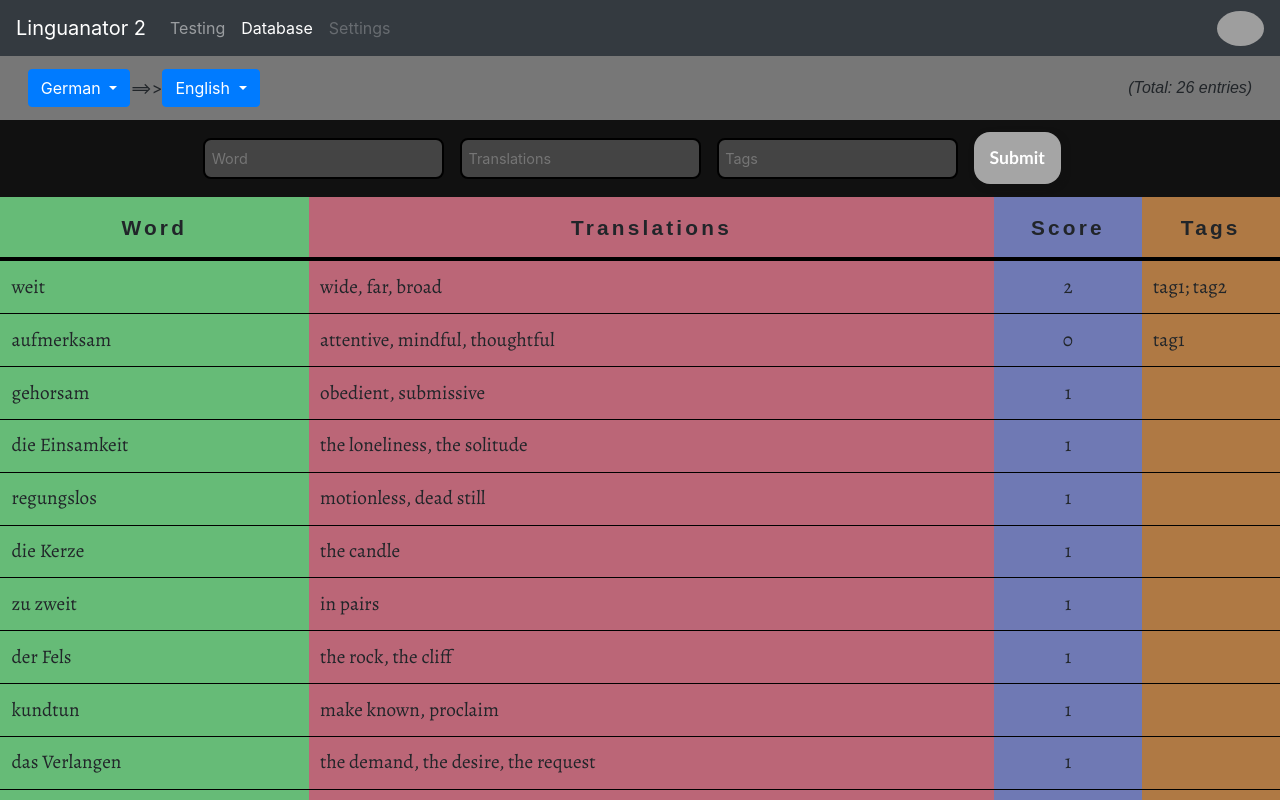
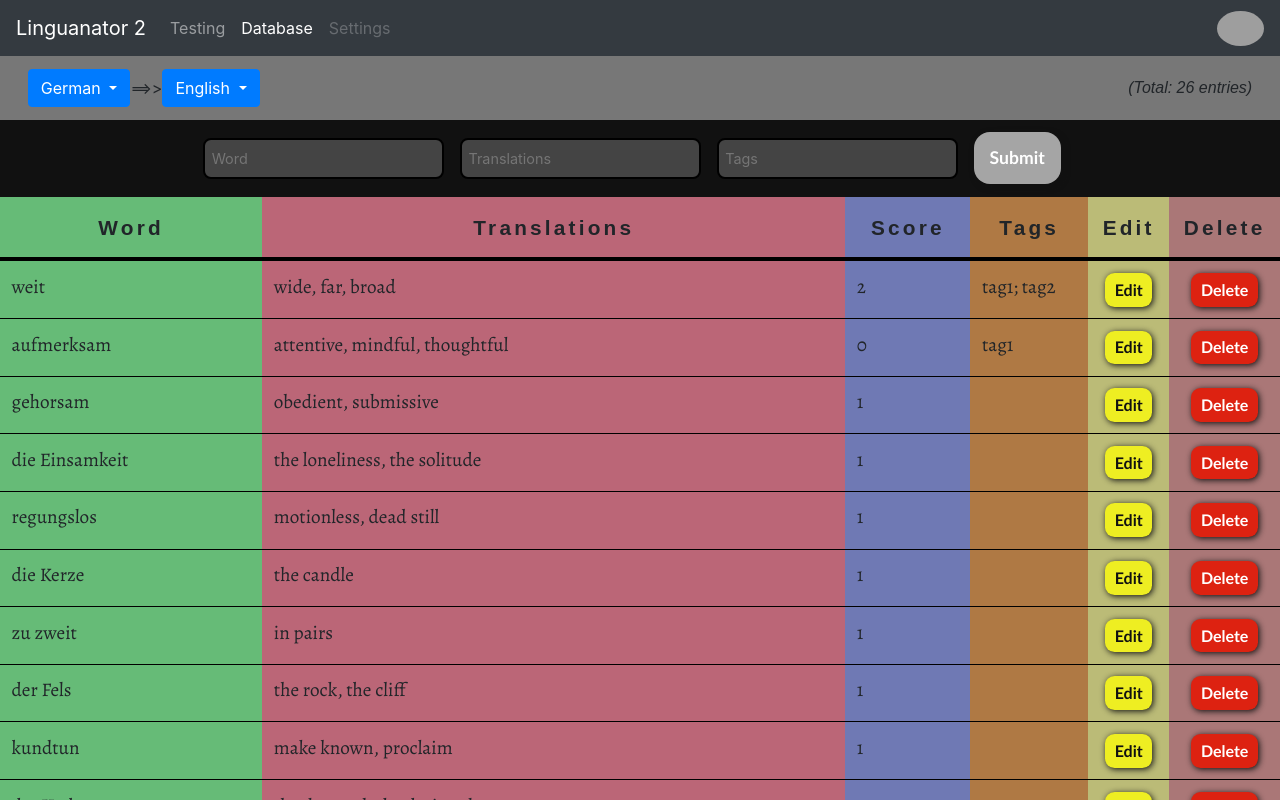
Before and after one commit to IgorBoyarshin/Linguanator2, an Angular app: page /database in a window 1280 px wide. Shown: the top 800 px of the page. Built offline with nearby package versions, Linux system fonts and the light colour scheme; grey boxes are pictures that could not be loaded; a web font is replaced by a local one.

Commit message:
Added buttons to the table

```diff
--- a/src/app/database/database.component.css
+++ b/src/app/database/database.component.css
@@ -28,6 +28,12 @@
 #words-table tr > :nth-child(4) {
     background-color: #af7944;
 }
+#words-table tr > :nth-child(5) {
+    background-color: #bbbb77;
+}
+#words-table tr > :nth-child(6) {
+    background-color: #aa7777;
+}
 #words-table th {
     text-align: center;
     font-family: 'B612', sans-serif;
@@ -41,7 +47,13 @@
     font-size: 1.2rem;
     padding: 0.6em;
 }
-#words-table #score {
+#words-table-score {
+    text-align: center;
+}
+#words-table-edit {
+    text-align: center;
+}
+#words-table-delete {
     text-align: center;
 }
 tbody > * {
--- a/src/app/database/database.component.html
+++ b/src/app/database/database.component.html
@@ -54,35 +54,28 @@
             <th>Translations</th>
             <th>Score</th>
             <th>Tags</th>
-            <!-- <th>@E</th> -->
-            <!-- <th>@D</th> -->
+            <th>Edit</th>
+            <th>Delete</th>
         </tr>
     </thead>
     <tbody>
-        <tr *ngFor="let entry of words; let wordIndex = index">
+        <tr *ngFor="let entry of words; let entryIndex = index">
             <td>{{ entry.word }}</td>
-            <td>
-                {{ entry.translations.join(', ') }}
-                <!-- <span *ngFor="let translation of entry.translations.join(', ')" class="translation&#45;box"> -->
-                <!--     <a href="#">{{(translation ? translation.w : "")}}</a>; -->
-                <!-- </span> -->
+            <td>{{ entry.translations.join(', ') }}</td>
+            <td>{{ entry.score }}</td>
+            <td>{{ entry.tags.join("; ") }}</td>
+            <td class="nostretch" id="words-table-edit">
+                <button
+                    (click)="editEntry(entryIndex)"
+                    class="button button-small yellow">Edit
+                </button>
             </td>
-            <td id="score">{{ entry.score }}</td>
-
-            <td>{{ entry.tags.join("; ") }}</td>
-
-            <!-- <td> -->
-            <!--     <button -->
-            <!--         (click)="editWord(word, wordIndex)" -->
-            <!--         class="button button&#45;small yellow">Edit -->
-            <!--     </button> -->
-            <!-- </td> -->
-            <!-- <td> -->
-            <!--     <button -->
-            <!--         (click)="removeWord(word)" -->
-            <!--         class="button button&#45;small red">Del -->
-            <!--     </button> -->
-            <!-- </td> -->
+            <td class="nostretch" id="words-table-delete">
+                <button
+                    (click)="removeEntry(entryIndex)"
+                    class="button button-small red">Delete
+                </button>
+            </td>
         </tr>
     <tbody>
 </table>
--- a/src/styles.css
+++ b/src/styles.css
@@ -2,31 +2,35 @@
     background-color: #4D4746;
     color: #fff;
 }
+/* .light { */
+/*     background-color: #dadada; */
+/*     color: #333; */
+/* } */
 /* .green { */
 /*     background-color: #7C3; */
 /*     color: #FFF; */
 /* } */
-/* .yellow { */
-/*     background-color: #EE2; */
-/*     color: #111; */
+.yellow {
+    background-color: #EE2;
+    color: #111;
+}
+.red {
+    background-color: #D21;
+    color: #FFF;
+}
+
+/* .button.dark:hover:enabled { */
+/*     background-color: #4D4746; */
 /* } */
-/* .red { */
-/*     background-color: #D21; */
-/*     color: #FFF; */
-/* } */
-
-.button.dark:hover:enabled {
-    background-color: #4D4746;
-}
 /* .button.green:hover:enabled { */
 /*     background-color: #7E3; */
 /* } */
-/* .button.yellow:hover:enabled { */
-/*     background-color: #FF4; */
-/* } */
-/* .button.red:hover:enabled { */
-/*     background-color: #E32; */
-/* } */
+.button.yellow:hover:enabled {
+    background-color: #FF4;
+}
+.button.red:hover:enabled {
+    background-color: #E32;
+}
 .button {
     outline: none;
     font-family: Calibri;
@@ -36,22 +40,22 @@
 .button:disabled {
     background-color: #A5A5A5;
 }
-/* .button-small { */
-/*     font-size: 1.0rem; */
-/*     padding: 0.3rem 0.6rem 0.3rem 0.6rem; */
-/*     border-radius: 0.6rem; */
-/*     box-shadow: 0.08rem 0.08rem 0.4rem #111; */
-/* } */
+.button-small {
+    font-size: 1.0rem;
+    padding: 0.3rem 0.6rem 0.3rem 0.6rem;
+    border-radius: 0.6rem;
+    box-shadow: 0.08rem 0.08rem 0.4rem #111;
+}
 .button-big {
     font-size: 1.1rem;
     padding: 0.8rem 1rem 0.8rem 1rem;
     border-radius: 1rem;
     box-shadow: 0.15rem 0.15rem 0.4rem #111;
 }
-/* .button-small:active { */
-/*     transform: translate(0.05rem, 0.05rem); */
-/*     box-shadow: 0.05rem 0.05rem 0.6rem #111 inset; */
-/* } */
+.button-small:active {
+    transform: translate(0.05rem, 0.05rem);
+    box-shadow: 0.05rem 0.05rem 0.6rem #111 inset;
+}
 .button-big:active {
     transform: translate(0.1rem, 0.1rem);
     box-shadow: 0.15rem 0.15rem 0.6rem #111 inset;
@@ -63,3 +67,8 @@
     -webkit-flex-direction: row;
     flex-direction: row;
 }
+
+.nostretch {
+    width: 1%;
+    white-space: nowrap;
+}
```
